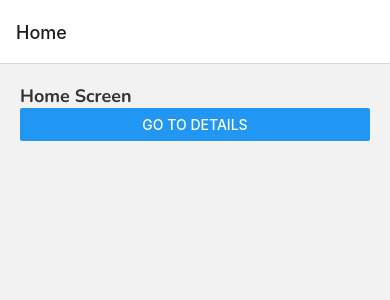
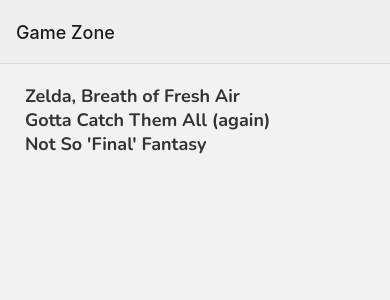
Before and after one commit to PatatoBit/expo-review, a React Native app: screen /Home in a window 390 px wide. Shown: the top 300 px of the page. Built offline with nearby package versions, Linux system fonts and the light colour scheme.

Commit message:
passing data, nav style and title

```diff
--- a/package.json
+++ b/package.json
@@ -11,6 +11,7 @@
   "dependencies": {
     "@react-navigation/native": "^6.1.6",
     "@react-navigation/native-stack": "^6.9.12",
+    "@react-navigation/stack": "^6.3.16",
     "expo": "~48.0.11",
     "expo-app-loading": "^2.1.1",
     "expo-status-bar": "~1.4.4",
--- a/routes/HomeStack.tsx
+++ b/routes/HomeStack.tsx
@@ -7,13 +7,17 @@ import ReviewDetails from "../screens/ReviewDetails";
 const Stack = createNativeStackNavigator();
 
 export default function HomeStack() {
-	return (
-<NavigationContainer>
-	<Stack.Navigator>
-		<Stack.Screen name="Home" component={Home} />
-		<Stack.Screen name="ReviewDetails" component={ReviewDetails} />
-</Stack.Navigator>
-</NavigationContainer>
-
-	)
+  return (
+    <NavigationContainer>
+			<Stack.Navigator
+			screenOptions={
+					{
+					headerStyle: {backgroundColor: "#eee"}
+				}
+			}>
+				<Stack.Screen name="Home" component={Home} options={ {title: "Game Zone"}} />
+        <Stack.Screen name="ReviewDetails" component={ReviewDetails} options={ {title: "Game Zone", }}/>
+      </Stack.Navigator>
+    </NavigationContainer>
+  );
 }
--- a/screens/Home.tsx
+++ b/screens/Home.tsx
@@ -1,17 +1,24 @@
-import { StyleSheet, View, Text, Button } from "react-native"
+import { StyleSheet, View, Text, Button, FlatList, TouchableOpacity } from "react-native"
+import { useState } from "react"
 
 import { globalStyles } from "../styles/global"
 
 export default function Home({navigation}: any) {
+	const [reviews, setReviews] = useState([
+		{ title: "Zelda, Breath of Fresh Air", rating: 5, body: "lorem ipsum", key: "1" },
+		{ title: "Gotta Catch Them All (again)", rating: 4, body: "lorem ipsum", key: "2" },
+		{ title: "Not So 'Final' Fantasy", rating: 3, body: "lorem ipsum", key: "3" },
+	])
+
 	return (
 		<View style={globalStyles.container}>
-			<Text style={globalStyles.titleText}>
-				Home Screen
-			</Text>
-			<Button
-        title="Go to Details"
-        onPress={() => navigation.navigate('ReviewDetails')}
-      />
+			<FlatList
+				data={reviews}
+				renderItem={({item}) => (
+					<TouchableOpacity onPress={() => navigation.navigate("ReviewDetails", item)}>
+						<Text style={globalStyles.titleText}> {item.title} </Text>
+				</TouchableOpacity>
+			)} />
 		</View>
 	)
 }
--- a/screens/ReviewDetails.tsx
+++ b/screens/ReviewDetails.tsx
@@ -1,11 +1,18 @@
 import { StyleSheet, View, Text } from "react-native"
 import { globalStyles } from "../styles/global"
 
-export default function ReviewDetails() {
+export default function ReviewDetails({route, navigation}: any) {
+
 	return (
 		<View style={globalStyles.container}>
 			<Text>
-				Review Details Screen
+				{route.params.title}
+			</Text>
+			<Text>
+				{route.params.body}
+			</Text>
+			<Text>
+				{route.params.rating}
 			</Text>
 		</View>
 	)
```
Also changed, not shown: 1 other file (tests, documents, lock files or other folders).
